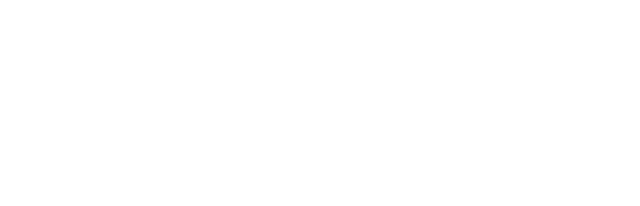
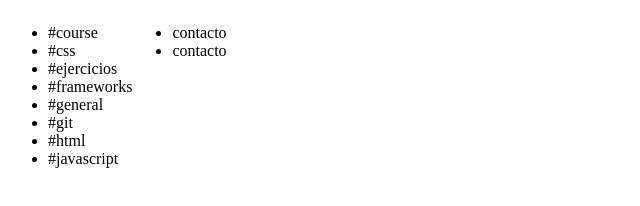
Before and after one commit to galvisortiz/proyecto-makeitreal, a plain HTML site: page index.html in a window 1280 px wide. Shown: the whole page, without its empty margins (0-640 px from the left). Drawn offline with Linux system fonts and the light colour scheme.

Commit message:
creacion de div

```diff
--- a/index.html
+++ b/index.html
@@ -4,9 +4,29 @@
 <head>
     <meta charset="UTF-8">
     <meta name="viewport" content="width=device-width, initial-scale=1.0">
-    <title>Document</title>
+    <title>proyecto</title>
+    <link rel="stylesheet" href="styles.css">
 </head>
 <body>
-
+    <div class=canales>
+    <div  id="div1">
+       <ul>
+           <li>#course</li>
+           <li>#css</li>
+           <li>#ejercicios</li>
+           <li>#frameworks</li>
+           <li>#general</li>
+           <li>#git</li>
+           <li>#html</li>
+           <li>#javascript</li>
+       </ul>
+    </div>
+    <div class=ventana id="div2">
+        <ul>
+            <li>contacto</li>
+            <li>contacto</li>
+        </ul>
+    </div>
+</div>
 </body>
 </html>
--- /dev/null
+++ b/styles.css
@@ -0,0 +1,9 @@
+.canales{
+    background-color: #19171D;
+}
+#div1{
+    float:left;
+    }
+#div2{
+    float:left;
+    }
```
Also changed, not shown: img/numeral.png (added).
